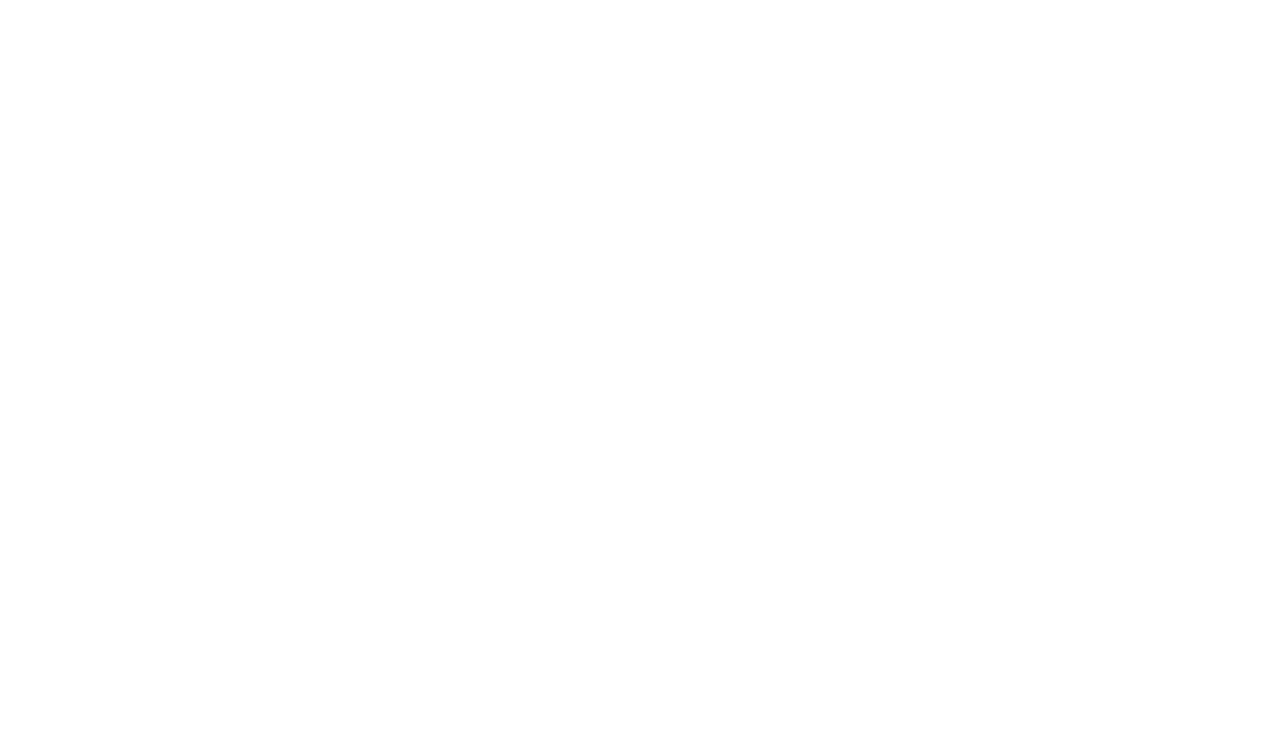
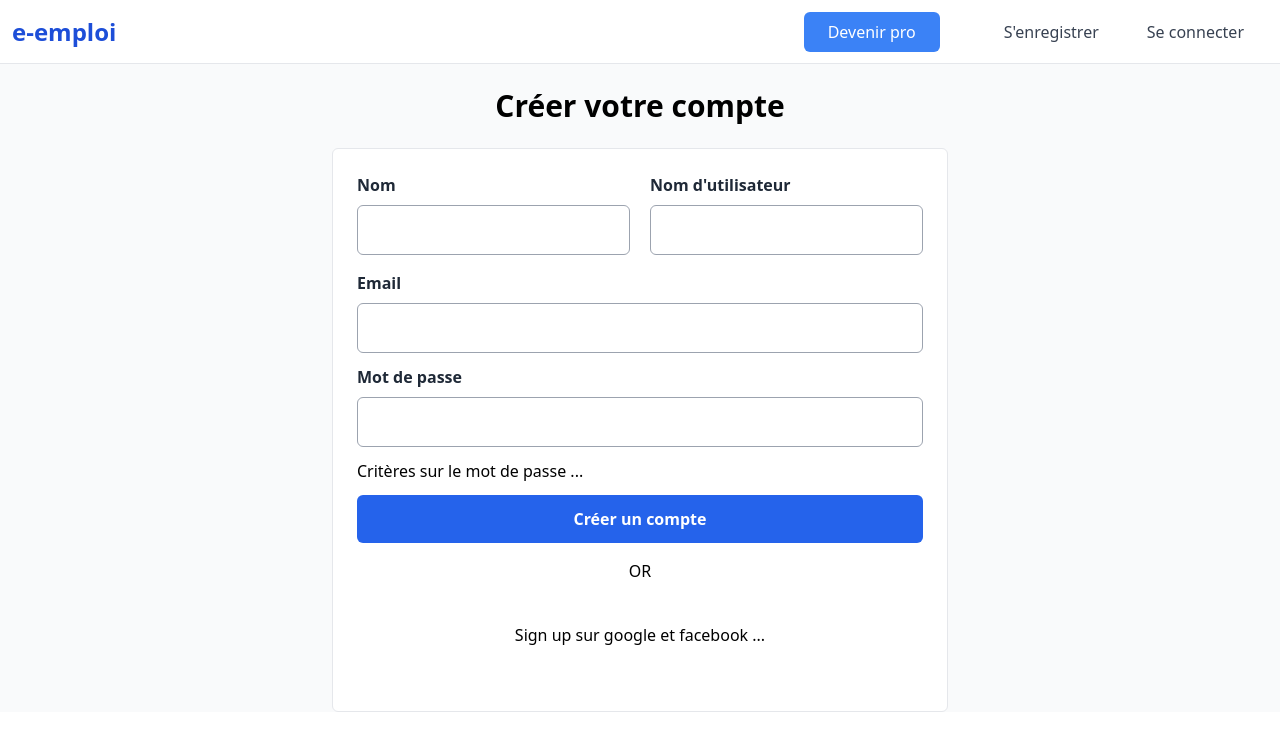
Before and after one commit to oussamasobhi/e-emploi-V2, a React (Create React App) app in the folder e-emploi-frontend/: page /signup in a window 1280 px wide. Shown: the top 750 px of the page. Built offline with nearby package versions, Linux system fonts and the light colour scheme.

Commit message:
signup and login page

```diff
--- a/e-emploi-frontend/public/index.html
+++ b/e-emploi-frontend/public/index.html
@@ -8,7 +8,6 @@
       name="description"
       content="Web site created using create-react-app"
     />
-    <link rel="apple-touch-icon" href="%PUBLIC_URL%/logo192.png" />
     <!--
       manifest.json provides metadata used when your web app is installed on a
       user's mobile device or desktop. See https://developers.google.com/web/fundamentals/web-app-manifest/
--- a/e-emploi-frontend/src/app/App.js
+++ b/e-emploi-frontend/src/app/App.js
@@ -1,10 +1,29 @@
-
+import { BrowserRouter, Routes, Route } from "react-router-dom";
+import Home from "../common/Home";
+import Signup from "../user/Signup"
+import Login from "../user/Login"
+import Layout from "../common/Layout";
+import NotFound from "../common/NotFound";
+import ProSignup from "../user/ProSignup";
+import ResetPassword from "../user/ResetPassword";
 
 function App() {
   return (
     <>
+      <BrowserRouter>
+      <Routes>
+        <Route path="/" element={<Layout />}>
+          <Route index element={<Home />} />
+          <Route path="pro/signup" element={<ProSignup />} />
+          <Route path="signup" element={<Signup />} />
+          <Route path="login" element={<Login />} />
+          <Route path="forgotten" element={<ResetPassword />} />
+          <Route path="*" element={<NotFound />} />
+        </Route>
+      </Routes>
+    </BrowserRouter>
+    </>
 
-    </>
   );
 }
 
--- /dev/null
+++ b/e-emploi-frontend/src/common/Home.js
@@ -0,0 +1,11 @@
+import React from 'react'
+
+const Home = () => {
+  return (
+    <>
+       This is the homepage
+    </>
+  )
+}
+
+export default Home
--- /dev/null
+++ b/e-emploi-frontend/src/common/Layout.js
@@ -0,0 +1,33 @@
+import { Outlet, Link } from "react-router-dom";
+
+const Layout = () => {
+  return (
+    <>
+      <div className="h-16 min-w-full  flex justify-between items-center border-b px-3">
+        <h1 className="text-blue-700 text-2xl font-bold">
+        <Link className="h-full" to="/">e-emploi</Link>
+        </h1>
+        <div className="flex justify-end items-center h-full">
+          <div>
+            <button className="px-6 py-2 mx-10 bg-blue-500 hover:bg-blue-700 rounded-md text-white">
+              <Link className="h-full" to="/pro/signup">Devenir pro</Link>
+            </button>
+          </div>
+          <div className="flex justify-center items-center h-full text-gray-700">
+            <button className=" h-full hover:border-b-2 hover:text-black">
+              <Link className="px-6 h-full" to="/signup">S'enregistrer</Link>
+            </button>
+            <button className="h-full hover:border-b-2 hover:text-black">
+              <Link className="px-6 h-full" to="/login">Se connecter</Link>
+            </button>
+          </div>
+        </div>
+      </div>
+      <div className="flex justify-center bg-gray-50 pt-6 ">
+        <Outlet />
+      </div>
+    </>
+  );
+};
+
+export default Layout;
--- a/e-emploi-frontend/src/common/NotFound.js
+++ b/e-emploi-frontend/src/common/NotFound.js
@@ -0,0 +1,9 @@
+import React from 'react'
+
+const NotFound = () => {
+  return (
+    <div>NotFound Page</div>
+  )
+}
+
+export default NotFound
--- a/e-emploi-frontend/src/user/Login.js
+++ b/e-emploi-frontend/src/user/Login.js
@@ -0,0 +1,44 @@
+import React from 'react'
+import { Link } from 'react-router-dom'
+
+const Login = () => {
+  return (
+    <div className="bg-inherit w-4/12 ">
+      <h1 className="text-3xl font-bold pb-6 text-center">
+        Se connecter
+      </h1>
+      <div className="flex flex-col p-6 border rounded-md bg-white">
+        <form className="flex flex-col mb-4 rounded-md bg-white">
+
+          <label className="font-bold text-gray-800 mb-2">Email</label>
+          <input
+            className="border border-gray-400 px-5 py-3 rounded-md mb-3 outline-none focus:border-blue-600"
+            type="email"
+            name="email"
+            placeholder='Email'
+          />
+          <label className="font-bold text-gray-800 mb-2">Mot de passe</label>
+          <input
+            className="border border-gray-400 px-5 py-3 rounded-md mb-3 outline-none focus:border-blue-600"
+            type="password"
+            name="password"
+          />
+          <div className='py-4'>
+            <Link to="/forgotten">Mot de passe oublié</Link>
+          </div>
+          <input
+            type="submit"
+            value="Se connecter"
+            className="text-white rounded-md font-bold py-3 hover:bg-blue-700 bg-blue-600"
+          />
+        </form>
+        <p className="text-center">OR</p>
+        <div className="py-10 text-center">
+          Se connecter avec google / facebook ...
+        </div>
+      </div>
+    </div>
+  )
+}
+
+export default Login
--- /dev/null
+++ b/e-emploi-frontend/src/user/ProSignup.js
@@ -0,0 +1,9 @@
+import React from 'react'
+
+const ProSignup = () => {
+  return (
+    <div>This is the join as a pro sign up page</div>
+  )
+}
+
+export default ProSignup
--- /dev/null
+++ b/e-emploi-frontend/src/user/ResetPassword.js
@@ -0,0 +1,9 @@
+import React from 'react'
+
+const ResetPassword = () => {
+  return (
+    <div>This is the reset password page</div>
+  )
+}
+
+export default ResetPassword
--- a/e-emploi-frontend/src/user/Signup.js
+++ b/e-emploi-frontend/src/user/Signup.js
@@ -0,0 +1,59 @@
+import React from "react";
+
+const Signup = () => {
+
+
+
+  return (
+    <div className="bg-inherit w-auto">
+      <h1 className="text-3xl font-bold pb-6 text-center">
+        Créer votre compte
+      </h1>
+      <div className="flex flex-col p-6 border rounded-md bg-white">
+        <form className="flex flex-col mb-4 rounded-md bg-white">
+          <div className="flex">
+            <div className="flex flex-col pr-5 pb-4">
+              <label className="font-bold text-gray-800 mb-2">Nom</label>
+              <input
+                className="border border-gray-400 px-5 py-3 rounded-md outline-none focus:border-blue-600"
+                type="text"
+                name="name"
+              />
+            </div>
+            <div className="flex flex-col pb-4">
+              <label className="font-bold text-gray-800 mb-2">Nom d'utilisateur</label>
+              <input
+                className="border border-gray-400 px-5 py-3 rounded-md outline-none focus:border-blue-600"
+                type="text"
+                name="username"
+              />
+            </div>
+          </div>
+          <label className="font-bold text-gray-800 mb-2">Email</label>
+          <input
+            className="border border-gray-400 px-5 py-3 rounded-md mb-3 outline-none focus:border-blue-600"
+            type="email"
+            name="email"
+          />
+          <label className="font-bold text-gray-800 mb-2">Mot de passe</label>
+          <input
+            className="border border-gray-400 px-5 py-3 rounded-md mb-3 outline-none focus:border-blue-600"
+            type="password"
+            name="password"
+          />
+          <p className="mb-3">Critères sur le mot de passe ...</p>
+          <button className="text-white rounded-md font-bold py-3 hover:bg-blue-700 bg-blue-600">
+            Créer un compte
+          </button>
+
+        </form>
+        <p className="text-center">OR</p>
+        <div className="py-10 text-center">
+          Sign up sur google et facebook ...
+        </div>
+      </div>
+    </div>
+  );
+};
+
+export default Signup;
--- a/e-emploi-frontend/tailwind.config.js
+++ b/e-emploi-frontend/tailwind.config.js
@@ -2,6 +2,7 @@
 module.exports = {
   content: [
     "./src/**/*.{js,jsx,ts,tsx}",
+    'node_modules/flowbite-react/**/*.{js,jsx,ts,tsx}'
   ],
   theme: {
     extend: {},
```
Also changed, not shown: e-emploi-frontend/package.json (+8 -0 lines), e-emploi-frontend/src/common/Header.js (deleted), 1 other file (tests, documents, lock files or other folders).
